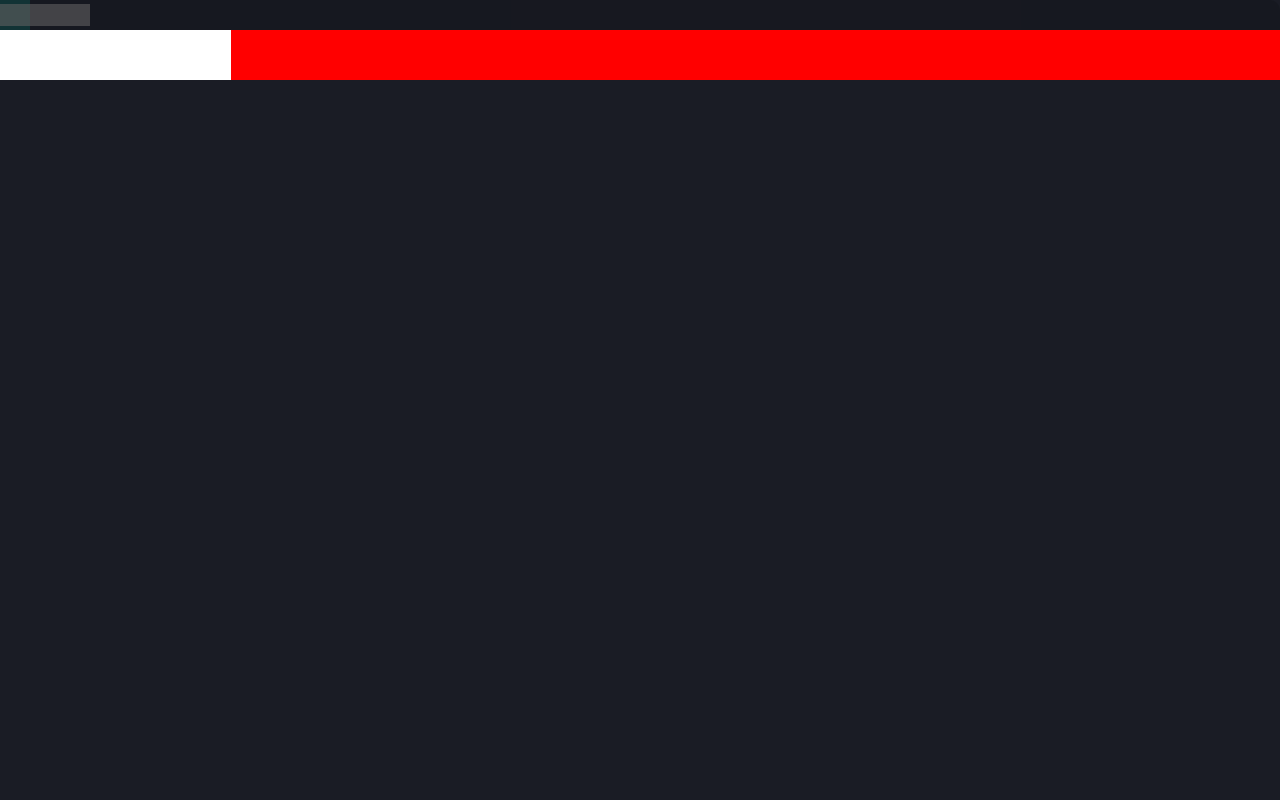
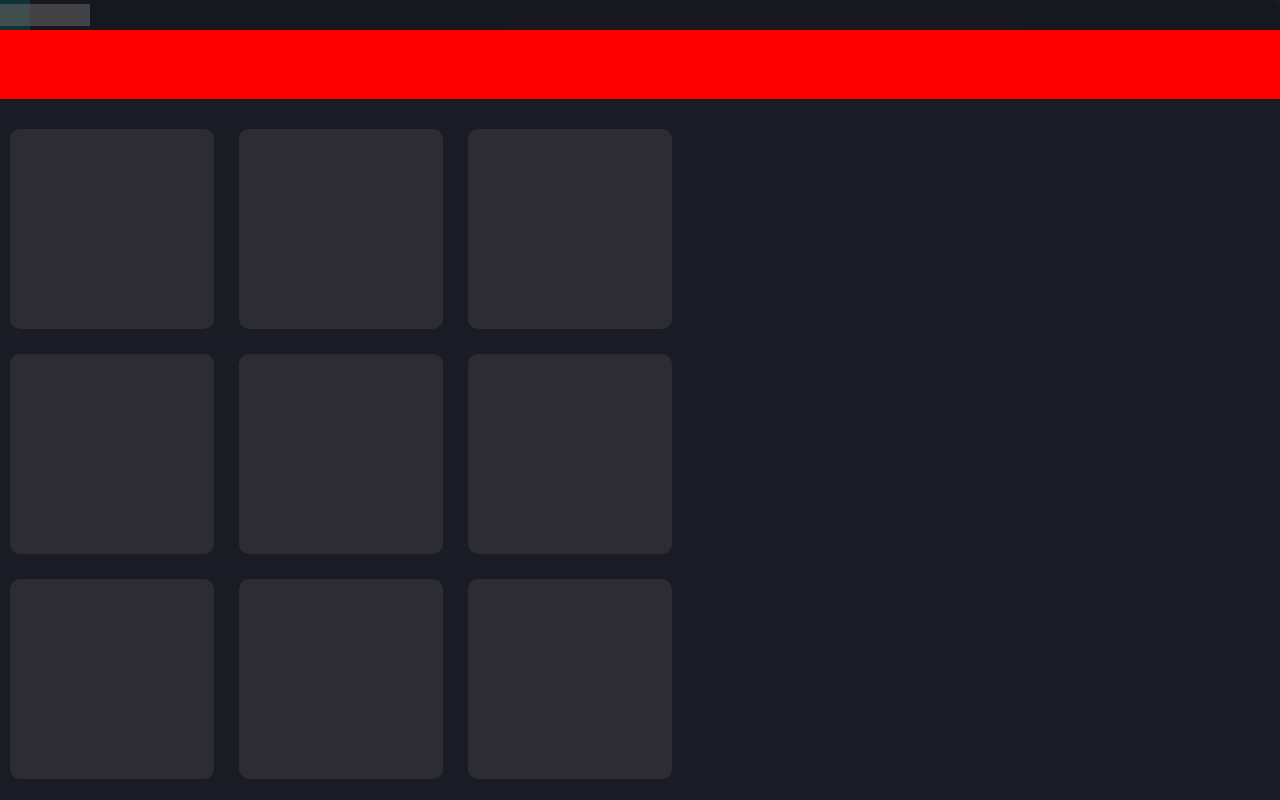
Before and after one commit to MarquisTheCoder/PexelPaper, a SvelteKit app: page / in a window 1280 px wide. Built offline with nearby package versions, Linux system fonts and the light colour scheme; grey boxes are pictures that could not be loaded.

Commit message:
MarquisTheCoder: adding fake wallpapers Thu Oct 26 08:54:51 CDT 2023

```diff
--- /dev/null
+++ b/src/lib/components/video/WallpaperPreview.svelte
@@ -0,0 +1,17 @@
+<script>
+
+</script>
+
+<div>
+
+</div>
+
+<style>
+    div{
+        width: 30%;
+        height: 200px;
+        background-color: #2d2c32;
+        border-radius: 10px;
+        cursor: pointer;
+    }
+</style>
--- a/src/routes/+page.svelte
+++ b/src/routes/+page.svelte
@@ -3,14 +3,30 @@
     import "../app.css";
     import Titlebar from "$lib/components/window/Titlebar.svelte"
     import Window from "$lib/components/window/Window.svelte"
+    import WallpaperPreview from "$lib/components/video/WallpaperPreview.svelte"
 </script>
 
 <Titlebar/>
 <Window>
     <section id="path-selection">
-       <input/>
     </section>
-    <section></section>
+    <section id="wallpaper-previews">
+        <WallpaperPreview />
+        <WallpaperPreview />
+        <WallpaperPreview />
+        <WallpaperPreview />
+        <WallpaperPreview />
+        <WallpaperPreview />
+        <WallpaperPreview />
+        <WallpaperPreview />
+        <WallpaperPreview />
+        <WallpaperPreview />
+        <WallpaperPreview />
+        <WallpaperPreview />
+        <WallpaperPreview />
+        <WallpaperPreview />
+        <WallpaperPreview />
+    </section>
 </Window>
 
 <style>
@@ -19,10 +35,21 @@
         font-size: 10rem;
     }
     #path-selection{
-        height: 50px;
+        height: 80px;
         width: 100vw;
         background-color: red;
         display: flex;
         flex-direction: row;
     }
+    #wallpaper-previews{
+        padding: 30px 10px 30px 10px;
+        display: flex;
+        flex-direction: row;
+        flex-wrap: wrap;
+        gap: 25px;
+        height: 100vh;
+        max-height: 100vh;
+        width: 700px;
+        overflow-y: scroll;
+    }
 </style>
```
